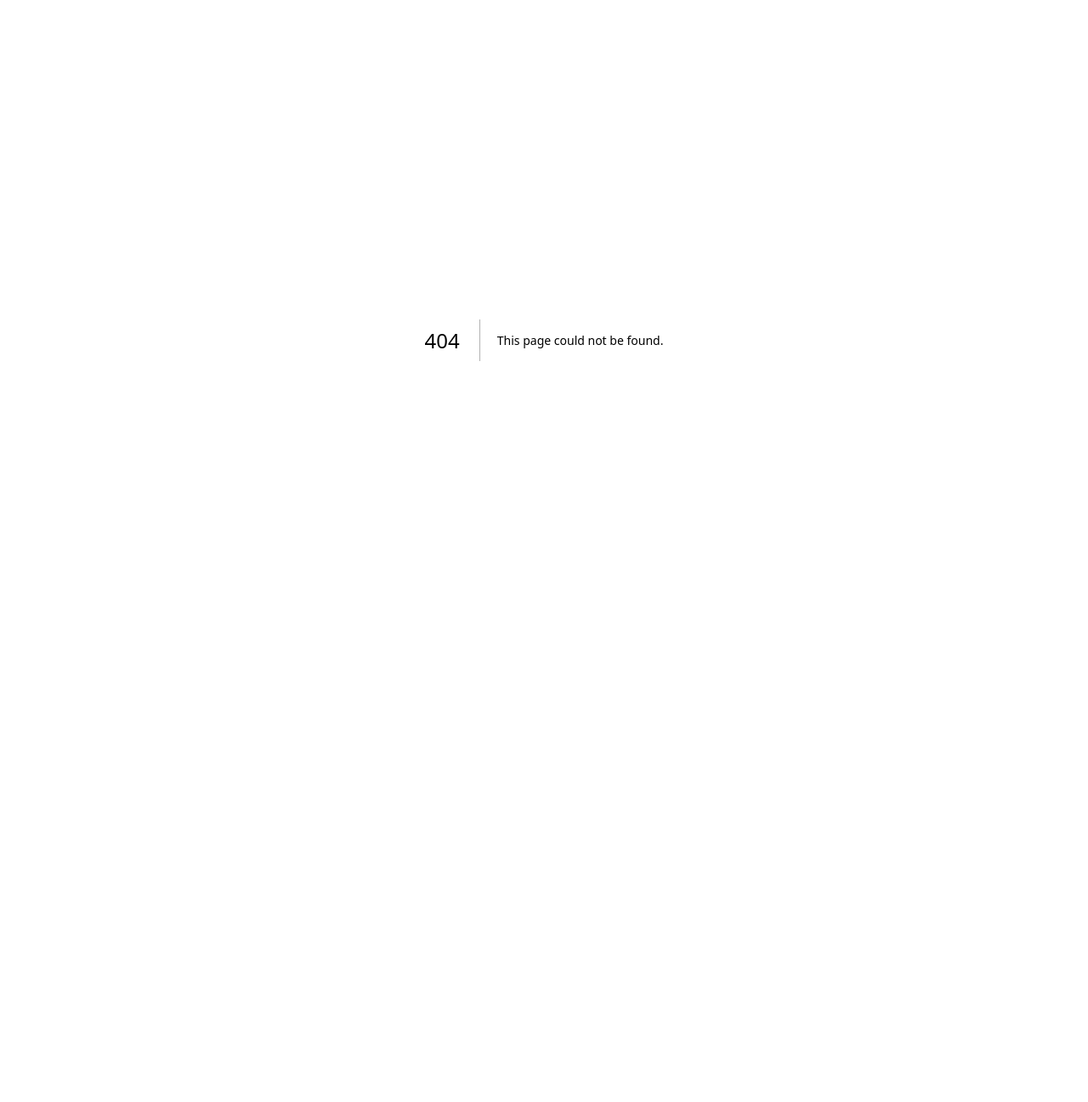
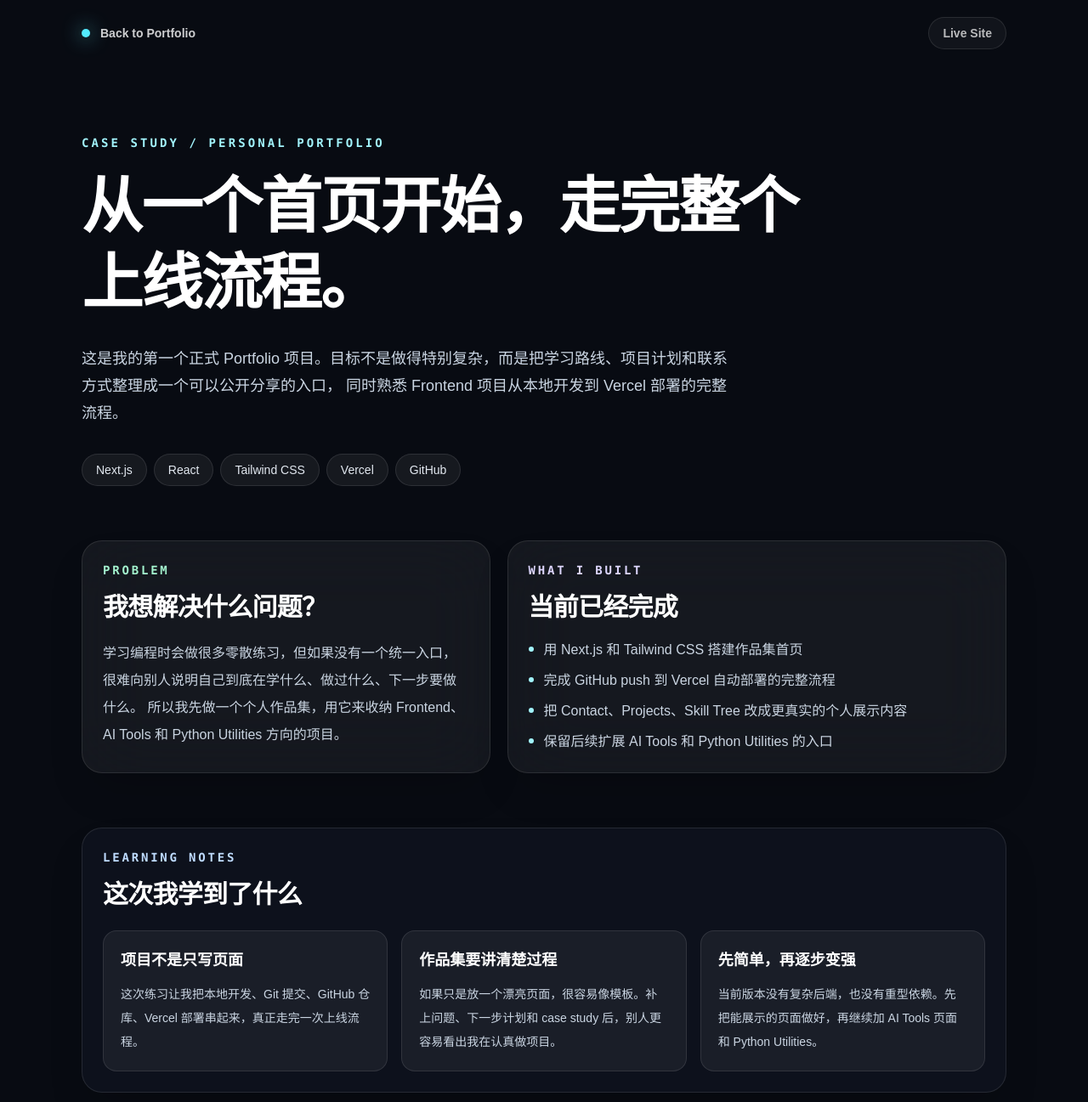
Before and after one commit to Etc-in-the-great/portfolio-site, a Next.js app: page /projects/personal-portfolio in a window 1280 px wide. Before the commit this address had no page. Shown: the top 1297 px of the page at 85% size. Before the commit the page ends 800 px from the top, so only its background shows below. Built offline with nearby package versions, Linux system fonts and the light colour scheme.

Commit message:
Add personal portfolio case study

```diff
--- a/src/app/page.js
+++ b/src/app/page.js
@@ -1,3 +1,5 @@
+import Link from "next/link";
+
 const skills = [
   {
     name: "Frontend",
@@ -35,6 +37,7 @@ const projects = [
     tags: ["Next.js", "Tailwind", "Vercel"],
     next: "补充项目截图和更完整的 case study，让这个作品本身也能讲清楚开发过程。",
     accent: "from-cyan-300 to-blue-500",
+    href: "/projects/personal-portfolio",
   },
   {
     title: "AI Study Assistant",
@@ -45,6 +48,7 @@ const projects = [
     tags: ["AI Tools", "React", "PDF"],
     next: "先做静态页面原型，再接入一个最小可用的总结流程。",
     accent: "from-violet-300 to-fuchsia-500",
+    href: null,
   },
   {
     title: "Python Study Utilities",
@@ -55,6 +59,7 @@ const projects = [
     tags: ["Python", "Automation", "File tools"],
     next: "先完成一个按课程/日期整理文件的脚本，并写 README 说明。",
     accent: "from-emerald-300 to-teal-500",
+    href: null,
   },
 ];
 
@@ -329,10 +334,20 @@ export default function Home() {
                       </span>
                     ))}
                   </div>
-                  <div className="mt-8 flex items-center text-sm font-semibold text-cyan-100">
-                    Case study 待补充
-                    <span className="ml-2 transition group-hover:translate-x-1">→</span>
-                  </div>
+                  {project.href ? (
+                    <Link
+                      className="mt-8 flex items-center text-sm font-semibold text-cyan-100"
+                      href={project.href}
+                    >
+                      View case study
+                      <span className="ml-2 transition group-hover:translate-x-1">→</span>
+                    </Link>
+                  ) : (
+                    <div className="mt-8 flex items-center text-sm font-semibold text-cyan-100">
+                      Case study 待补充
+                      <span className="ml-2 transition group-hover:translate-x-1">→</span>
+                    </div>
+                  )}
                 </div>
               </article>
             ))}
--- /dev/null
+++ b/src/app/projects/personal-portfolio/page.js
@@ -0,0 +1,150 @@
+import Link from "next/link";
+
+const highlights = [
+  "用 Next.js 和 Tailwind CSS 搭建作品集首页",
+  "完成 GitHub push 到 Vercel 自动部署的完整流程",
+  "把 Contact、Projects、Skill Tree 改成更真实的个人展示内容",
+  "保留后续扩展 AI Tools 和 Python Utilities 的入口",
+];
+
+const stack = ["Next.js", "React", "Tailwind CSS", "Vercel", "GitHub"];
+
+const lessons = [
+  {
+    title: "项目不是只写页面",
+    text: "这次练习让我把本地开发、Git 提交、GitHub 仓库、Vercel 部署串起来，真正走完一次上线流程。",
+  },
+  {
+    title: "作品集要讲清楚过程",
+    text: "如果只是放一个漂亮页面，很容易像模板。补上问题、下一步计划和 case study 后，别人更容易看出我在认真做项目。",
+  },
+  {
+    title: "先简单，再逐步变强",
+    text: "当前版本没有复杂后端，也没有重型依赖。先把能展示的页面做好，再继续加 AI Tools 页面和 Python Utilities。",
+  },
+];
+
+const nextSteps = [
+  "补一张真实项目截图或首屏预览图",
+  "给 AI Study Assistant 做一个静态原型页面",
+  "整理 README，让 GitHub 页面也能说明项目",
+  "继续记录每次迭代学到的东西",
+];
+
+export const metadata = {
+  title: "Personal Portfolio Case Study",
+  description: "Case study for a personal portfolio built with Next.js, Tailwind CSS, GitHub, and Vercel.",
+};
+
+export default function PersonalPortfolioPage() {
+  return (
+    <main className="min-h-screen overflow-hidden bg-[#080b12] text-white">
+      <div className="pointer-events-none fixed inset-0 -z-10">
+        <div className="absolute inset-0 bg-[radial-gradient(circle_at_20%_8%,rgba(56,189,248,0.22),transparent_34%),radial-gradient(circle_at_80%_10%,rgba(168,85,247,0.18),transparent_30%),linear-gradient(180deg,#080b12_0%,#101522_50%,#07080d_100%)]" />
+        <div className="absolute inset-0 bg-[linear-gradient(rgba(255,255,255,0.045)_1px,transparent_1px),linear-gradient(90deg,rgba(255,255,255,0.045)_1px,transparent_1px)] bg-[size:48px_48px] [mask-image:linear-gradient(to_bottom,black,transparent_82%)]" />
+      </div>
+
+      <nav className="mx-auto flex max-w-6xl items-center justify-between px-5 py-5 sm:px-8">
+        <Link className="inline-flex items-center gap-3 text-sm font-semibold text-white/80 transition hover:text-white" href="/">
+          <span className="h-2.5 w-2.5 rounded-full bg-cyan-300 shadow-[0_0_22px_rgba(103,232,249,0.9)]" />
+          Back to Portfolio
+        </Link>
+        <a
+          className="rounded-full border border-white/10 bg-white/[0.04] px-4 py-2 text-sm font-semibold text-white/70 transition hover:border-cyan-200/40 hover:text-white"
+          href="https://portfolio-site-sepia-mu.vercel.app"
+          target="_blank"
+          rel="noreferrer"
+        >
+          Live Site
+        </a>
+      </nav>
+
+      <section className="mx-auto max-w-6xl px-5 pb-16 pt-12 sm:px-8 sm:pt-20">
+        <p className="mb-5 font-mono text-sm font-semibold uppercase tracking-[0.22em] text-cyan-200">
+          Case Study / Personal Portfolio
+        </p>
+        <h1 className="max-w-4xl text-5xl font-semibold leading-tight tracking-tight sm:text-7xl">
+          从一个首页开始，走完整个上线流程。
+        </h1>
+        <p className="mt-7 max-w-3xl text-lg leading-8 text-slate-300">
+          这是我的第一个正式 Portfolio 项目。目标不是做得特别复杂，而是把学习路线、项目计划和联系方式整理成一个可以公开分享的入口，
+          同时熟悉 Frontend 项目从本地开发到 Vercel 部署的完整流程。
+        </p>
+
+        <div className="mt-8 flex flex-wrap gap-2">
+          {stack.map((item) => (
+            <span key={item} className="rounded-full border border-white/10 bg-white/[0.06] px-4 py-2 text-sm text-slate-200">
+              {item}
+            </span>
+          ))}
+        </div>
+      </section>
+
+      <section className="mx-auto grid max-w-6xl gap-5 px-5 pb-16 sm:px-8 lg:grid-cols-[0.9fr_1.1fr]">
+        <div className="rounded-3xl border border-white/10 bg-white/[0.055] p-6 shadow-2xl shadow-black/20 backdrop-blur-2xl">
+          <p className="font-mono text-sm font-semibold uppercase tracking-[0.2em] text-emerald-200">
+            Problem
+          </p>
+          <h2 className="mt-4 text-3xl font-semibold tracking-tight">我想解决什么问题？</h2>
+          <p className="mt-5 leading-8 text-slate-300">
+            学习编程时会做很多零散练习，但如果没有一个统一入口，很难向别人说明自己到底在学什么、做过什么、下一步要做什么。
+            所以我先做一个个人作品集，用它来收纳 Frontend、AI Tools 和 Python Utilities 方向的项目。
+          </p>
+        </div>
+
+        <div className="rounded-3xl border border-white/10 bg-white/[0.055] p-6 shadow-2xl shadow-black/20 backdrop-blur-2xl">
+          <p className="font-mono text-sm font-semibold uppercase tracking-[0.2em] text-violet-200">
+            What I built
+          </p>
+          <h2 className="mt-4 text-3xl font-semibold tracking-tight">当前已经完成</h2>
+          <ul className="mt-5 space-y-3 text-slate-300">
+            {highlights.map((item) => (
+              <li key={item} className="flex gap-3">
+                <span className="mt-2 h-1.5 w-1.5 shrink-0 rounded-full bg-cyan-200" />
+                <span>{item}</span>
+              </li>
+            ))}
+          </ul>
+        </div>
+      </section>
+
+      <section className="mx-auto max-w-6xl px-5 pb-16 sm:px-8">
+        <div className="rounded-3xl border border-white/10 bg-[#0d111c] p-6 shadow-2xl shadow-black/20">
+          <div className="mb-6">
+            <p className="font-mono text-sm font-semibold uppercase tracking-[0.2em] text-blue-200">
+              Learning Notes
+            </p>
+            <h2 className="mt-4 text-3xl font-semibold tracking-tight">这次我学到了什么</h2>
+          </div>
+          <div className="grid gap-4 md:grid-cols-3">
+            {lessons.map((lesson) => (
+              <article key={lesson.title} className="rounded-2xl border border-white/10 bg-white/[0.055] p-5">
+                <h3 className="text-lg font-semibold">{lesson.title}</h3>
+                <p className="mt-3 text-sm leading-7 text-slate-300">{lesson.text}</p>
+              </article>
+            ))}
+          </div>
+        </div>
+      </section>
+
+      <section className="mx-auto grid max-w-6xl gap-8 px-5 pb-20 sm:px-8 lg:grid-cols-[0.8fr_1.2fr]">
+        <div>
+          <p className="font-mono text-sm font-semibold uppercase tracking-[0.2em] text-cyan-200">
+            Next Steps
+          </p>
+          <h2 className="mt-4 text-3xl font-semibold tracking-tight">下一步怎么继续升级</h2>
+        </div>
+        <ol className="space-y-4">
+          {nextSteps.map((item, index) => (
+            <li key={item} className="flex gap-4 rounded-3xl border border-white/10 bg-white/[0.055] p-5">
+              <span className="flex h-10 w-10 shrink-0 items-center justify-center rounded-2xl bg-white text-sm font-bold text-slate-950">
+                {index + 1}
+              </span>
+              <p className="pt-2 text-slate-300">{item}</p>
+            </li>
+          ))}
+        </ol>
+      </section>
+    </main>
+  );
+}
```
